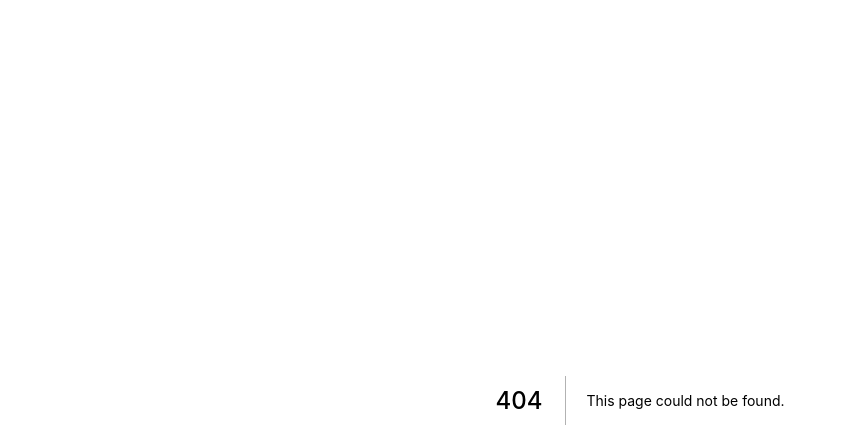
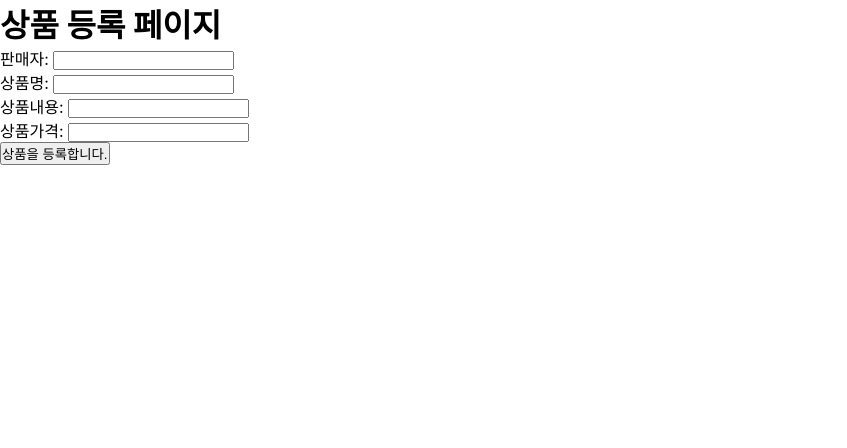
Before and after one commit to nv2late/class_quiz, a Next.js app: page /05/boards in a window 1280 px wide. Before the commit this address had no page. Shown: the top 448 px of the page, without its empty margins (0-847 px from the left). Built offline with nearby package versions, Linux system fonts and the light colour scheme; a web font is replaced by a local one.

Commit message:
section6 Quiz: 1 상품 등록 화면 구성

```diff
--- /dev/null
+++ b/pages/05/boards/index.js
@@ -0,0 +1,16 @@
+export default function DynamicRoutingPracticePage() {
+  return (
+    <>
+      <h1>상품 등록 페이지</h1>
+      판매자: <input type="text" />
+      <br />
+      상품명: <input type="text" />
+      <br />
+      상품내용: <input type="text" />
+      <br />
+      상품가격: <input type="text" />
+      <br />
+      <button>상품을 등록합니다.</button>
+    </>
+  );
+}
```
